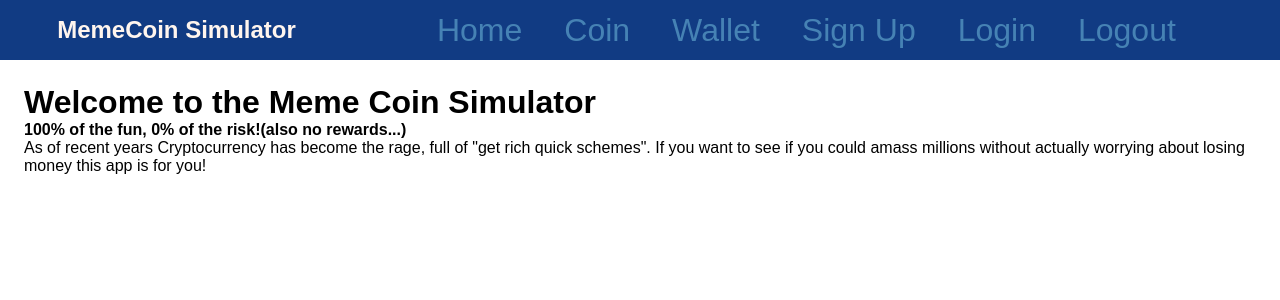
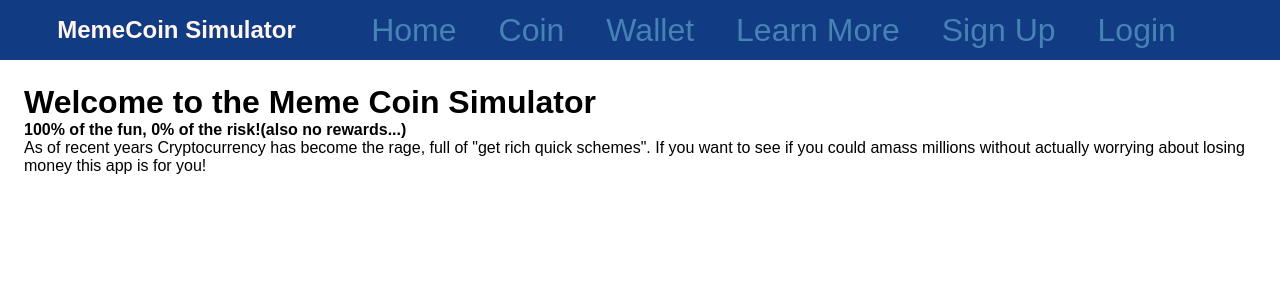
Before and after one commit to David-P-Molina/CryptoCurrency-trading-simulator, a React (Create React App) app: page / in a window 1280 px wide. Shown: the top 300 px of the page. Built offline with nearby package versions, Linux system fonts and the light colour scheme.

Commit message:
fix typos and include if else logic for user functionality

```diff
--- a/src/components/navbar/Navbar.js
+++ b/src/components/navbar/Navbar.js
@@ -1,10 +1,10 @@
 import React from 'react'
 import { connect } from 'react-redux'
-// import MenuItems from './MenuItem'
 import { NavLink } from 'react-router-dom'
+import Logout from "../users/Logout"
 import './Navbar.css'
 
-const Navbar = ({ authChecked, LoggedIn, currentUser }) => {
+const Navbar = ({ authChecked, loggedIn, currentUser }) => {
     return (
         <nav className="NavbarItems">
             <h1 className="app-name">MemeCoin Simulator</h1>
@@ -12,10 +12,19 @@ const Navbar = ({ authChecked, LoggedIn, currentUser }) => {
                 <NavLink to="/" className="nav-links" >Home</NavLink>
                 <NavLink to="/coins" className="nav-links" >Coin</NavLink>
                 <NavLink to="/wallet" className="nav-links" >Wallet</NavLink>
-                <NavLink to="/signup" className="nav-links" >Sign Up</NavLink>
-                <NavLink to="/login" className="nav-links" >Login</NavLink>
-                <NavLink to="/logout" className="nav-links" >Logout</NavLink>
-            </ul>
+                <NavLink to="/learn-more" className="nav-links" >Learn More</NavLink>
+                {loggedIn ? (
+                    <>
+                        {currentUser.username}
+                        <Logout />
+                    </>
+                ) : (
+                    <>
+                        <NavLink to="/signup" className="nav-links" >Sign Up</NavLink>
+                        <NavLink to="/login" className="nav-links" >Login</NavLink>
+                    </>
+                )}
+                </ul>
         </nav>
      )
 }
```
